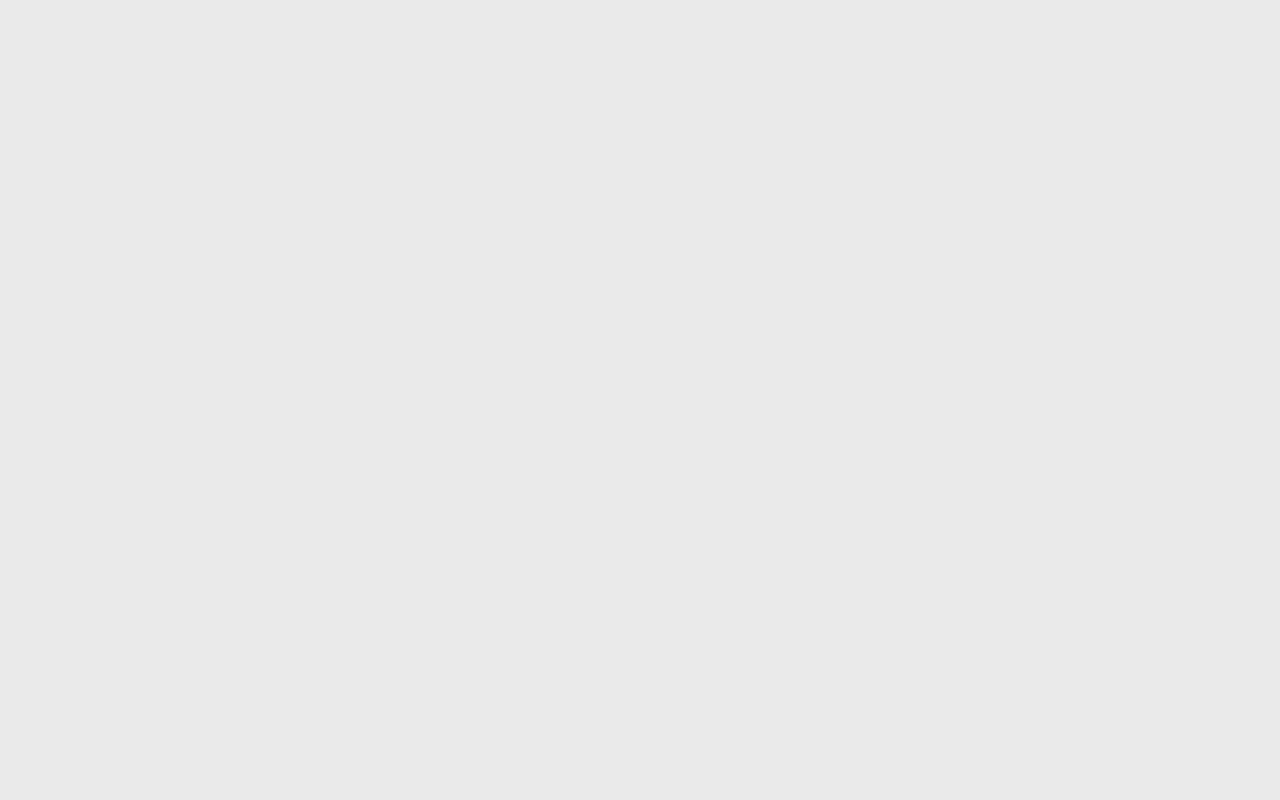
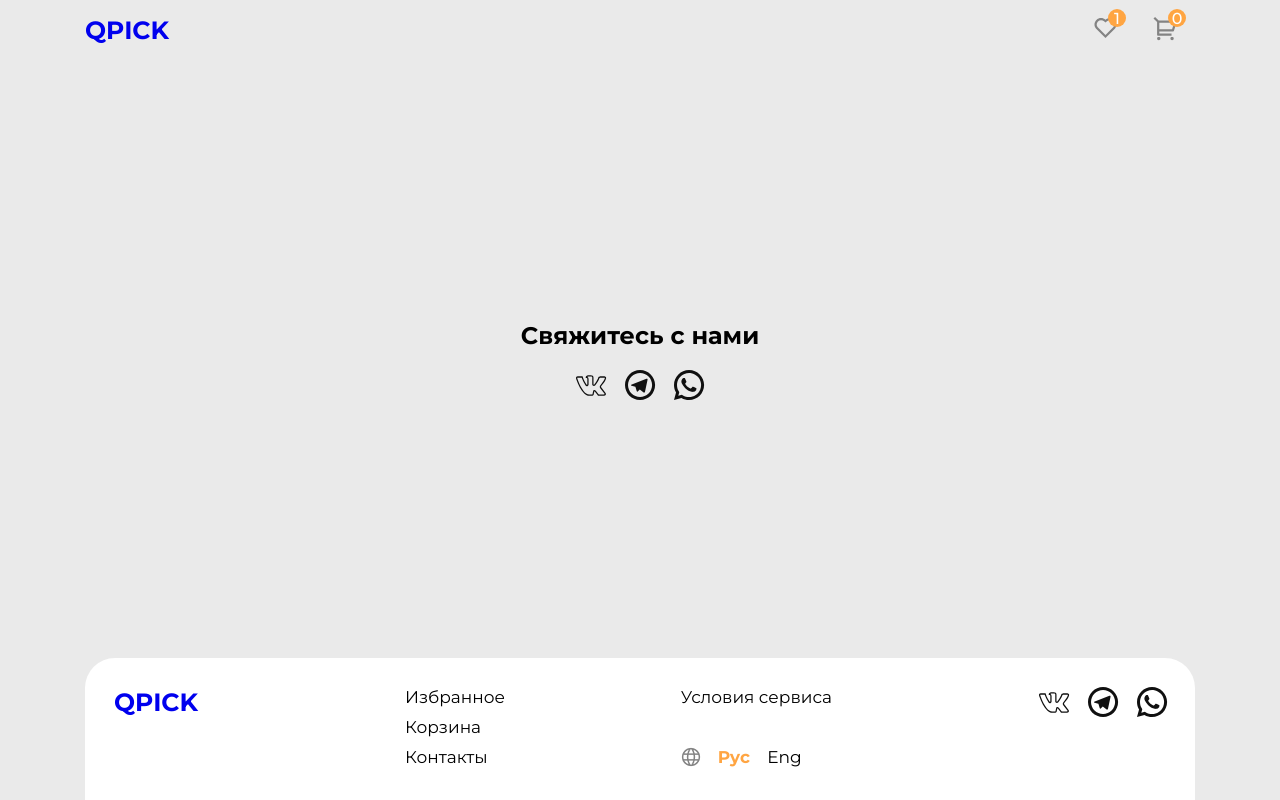
Before and after one commit to reinaka/hometask-neoflex, a React (Create React App) app: page /contacts in a window 1280 px wide. Before the commit this address had no page. Built offline with nearby package versions, Linux system fonts and the light colour scheme.

Commit message:
changed styles for header and footer, added contacts page, made language switcher

```diff
--- a/src/components/app/app.tsx
+++ b/src/components/app/app.tsx
@@ -3,6 +3,7 @@ import { MainLayoutPage } from "../../pages/main-layout-page/main-layout-page";
 import { BasketPage } from "../../pages/basket-page/basket-page";
 import { MainPage } from "../../pages/main-page/main-page";
 import { FavouritesPage } from "../../pages/favourites-page/favourites-page";
+import { ContactsPage } from "../../pages/contacts-page/contacts-page";
 
 export const App = () => {
     return (
@@ -11,6 +12,7 @@ export const App = () => {
                 <Route path="/" element={<MainPage />} />
                 <Route path="/basket" element={<BasketPage />} />
                 <Route path="/favourites" element={<FavouritesPage />} />
+                <Route path="/contacts" element={<ContactsPage />} />
             </Route>
         </Routes>
     )
--- a/src/components/footer/footer.module.css
+++ b/src/components/footer/footer.module.css
@@ -1,11 +1,13 @@
 .general {
+    width: 100%;
+    max-width: 1110px;
     background-color: #fff;
     border-radius: 30px 30px 0px 0px;
     padding: 29px 27px 33px 29px;
     display: flex;
     flex-direction: row;
     justify-content: space-between;
-    margin-top: 20px;
+    margin: 20px auto 0 auto;
 }
 
 .navigationLayout {
@@ -19,22 +21,32 @@
 .navigation {
     display: flex;
     flex-direction: column;
+    justify-content: space-between;
     font-weight: 400;
     font-size: 17px;
 }
 
-.navigation p:first-child {
-    margin-bottom: 10px;
-    cursor: pointer;
+.navigation li a, .navigation li a:visited{
+    color: #000;
 }
 
 .additionalNavigation {
     display: flex;
     flex-direction: row;
+    gap: 17px;
 }
 
-.additionalNavigation img,  .additionalNavigation p:first-of-type {
-    margin-right: 17px;
+.additionalNavigation input[type=radio] {
+    display: none;
+}
+
+.additionalNavigation input[type=radio] + label {
+    cursor: pointer;
+}
+
+.additionalNavigation input[type=radio]:checked + label {
+	color: #FFA542;
+    font-weight: 700;
 }
 
 .navigation li {
@@ -53,9 +65,9 @@
 
 @media (max-width: 768px) {
     .general {
-        gap: 30px;
+        /* gap: 30px; */
         display: grid;
-        padding-bottom: 0px;
+        padding-bottom: 20px;
         grid-template-columns: 1fr 2fr;
         grid-template-rows: 1fr 2fr;
         grid-template-areas:
@@ -79,14 +91,19 @@
 @media (max-width: 576px) {
     .navigationLayout {
         flex-direction: column;
+        justify-content: center;
+    }
+
+    .navigation {
+        text-align: end;
+    }
+
+    .additionalNavigation {
+        justify-content: flex-end;
     }
 
     .navigationLayout .navigation li {
         margin-bottom: 4px;
-    }
-
-    .general {
-        padding-top: 20px;
-        padding-bottom: 20px;
+        text-align: end;
     }
 }
--- a/src/components/footer/footer.tsx
+++ b/src/components/footer/footer.tsx
@@ -1,29 +1,48 @@
 import { Logo } from "../logo/logo";
-import style from './footer.module.css';
+import styles from './footer.module.css';
 import icon from '../../images/icons/language_icon.png';
 import { SMMLinks } from "../smmLinksBlock/smmLinksBlock";
+import { NavLink } from "react-router-dom";
 
 export const Footer = () => {
     return (
-        <footer className={style.general}>
-            <span className={style.logo}><Logo /></span>
-            <nav className={style.navigationLayout}>
-                <ul className={style.navigation}>
-                    <li>Избранное</li>
-                    <li>Корзина</li>
-                    <li>Контакты</li>
+        <footer className={styles.general}>
+            <span className={styles.logo}><Logo /></span>
+            <nav className={styles.navigationLayout}>
+                <ul className={styles.navigation}>
+                    <li>
+                        <NavLink to="/favourites">
+                            Избранное
+                        </NavLink>
+                    </li>
+                    <li>
+                        <NavLink to="/basket">
+                            Корзина
+                        </NavLink>
+                    </li>
+                    <li>
+                        <NavLink to="/contacts">
+                            Контакты
+                        </NavLink>
+                    </li>
                 </ul>
 
-                <div className={style.navigation}>
+                <div className={styles.navigation}>
                     <p>Условия сервиса</p>
-                    <div className={style.additionalNavigation}>
+                    <div className={styles.additionalNavigation}>
                         <img src={icon} alt="language icon" />
-                        <p>Рус</p>
-                        <p>Eng</p>
+                        <div>
+                            <input type="radio" name="radio" value="rus" id="rus" defaultChecked/>
+                            <label htmlFor="rus">Рус</label>
+                        </div>
+                        <div>
+                            <input type="radio" name="radio" value="eng" id="eng"/>
+                            <label htmlFor="eng">Eng</label>
+                        </div>
                     </div>
                 </div>
             </nav>
-            <span className={style.smmLinks}><SMMLinks /></span>
+            <span className={styles.smmLinks}><SMMLinks /></span>
         </footer>
     )
 }
--- a/src/components/header/header.module.css
+++ b/src/components/header/header.module.css
@@ -1,9 +1,18 @@
 .general {
+    margin-bottom: 28px;
+    position: sticky;
+    top: 0;
+    background: rgba(234, 234, 234, 0.8);
+    z-index: 20;
+}
+
+.wrapper {
     height: 60px;
     display: flex;
     align-items: center;
     justify-content: space-between;
-    margin-bottom: 28px;
+    max-width: 1110px;
+    margin: 0 auto;
 }
 
 .headerNavigation {
--- a/src/components/header/header.tsx
+++ b/src/components/header/header.tsx
@@ -8,6 +8,7 @@ export const Header = () => {
     let totalQuantity = useAppSelector(selectTotalQuantity);
     return (
             <header className={styles.general}>
+                <div className={styles.wrapper}>
                     <Logo />
                     <nav className={styles.headerNavigation}>
                         <HeaderIcon count={1} to="/favourites">
@@ -22,6 +23,7 @@ export const Header = () => {
                             </svg>
                         </HeaderIcon>
                     </nav>
+                </div>
             </header>
     )
 }
--- a/src/components/smmLinksBlock/smmLinksBlock.module.css
+++ b/src/components/smmLinksBlock/smmLinksBlock.module.css
@@ -2,6 +2,7 @@
     display: flex;
     flex-direction: row;
     align-items: center;
+    justify-content: center;
     gap: 18px;
 }
 
--- a/src/index.css
+++ b/src/index.css
@@ -13,6 +13,8 @@ body {
   -moz-osx-font-smoothing: grayscale;
   background-color: #EAEAEA;
   color: 101010;
+  height: 100%;
+  position: relative;
 }
 
 a {
--- /dev/null
+++ b/src/pages/contacts-page/contacts-page.module.css
@@ -0,0 +1,14 @@
+.general {
+    display: flex;
+    flex-grow: 1;
+    justify-content: center;
+    align-items: center;
+}
+
+.wrapper {
+    display: flex;
+    flex-direction: column;
+    justify-content: center;
+    align-items: center;
+    gap: 20px;
+}
--- /dev/null
+++ b/src/pages/contacts-page/contacts-page.tsx
@@ -0,0 +1,13 @@
+import { SMMLinks } from "../../components/smmLinksBlock/smmLinksBlock";
+import styles from './contacts-page.module.css';
+
+export const ContactsPage = () => {
+    return (
+        <div className={styles.general}>
+            <div className={styles.wrapper}>
+                <h2>Cвяжитесь с нами</h2>
+                <SMMLinks/>
+            </div>
+        </div>
+    )
+}
--- a/src/pages/main-layout-page/main-layout-page.module.css
+++ b/src/pages/main-layout-page/main-layout-page.module.css
@@ -1,6 +1,8 @@
 .general {
-    max-width: 1110px;
     margin: 0 auto;
+    min-height: 100vh;
+    display: flex;
+    flex-direction: column;
 }
 
 .noScroll {
@@ -9,7 +11,11 @@
 }
 
 .main {
-    min-height: calc(100vh - 210px);
+    display: flex;
+    flex: 1 1 auto;
+    max-width: 1110px;
+    margin: 0 auto;
+    width: 100%;
 }
 
 @media (max-width: 1200px) {
```
Also changed, not shown: src/components/modal/modal.module.css (deleted). Lines whose indentation alone changed are shown as unchanged.
